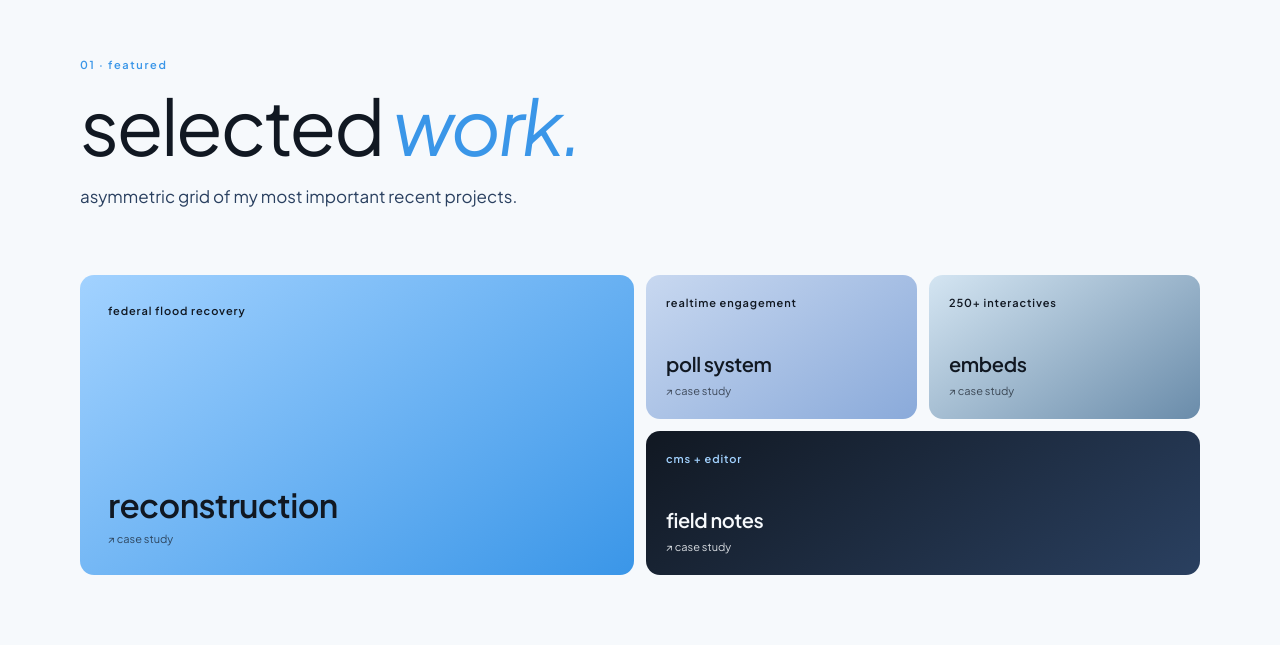
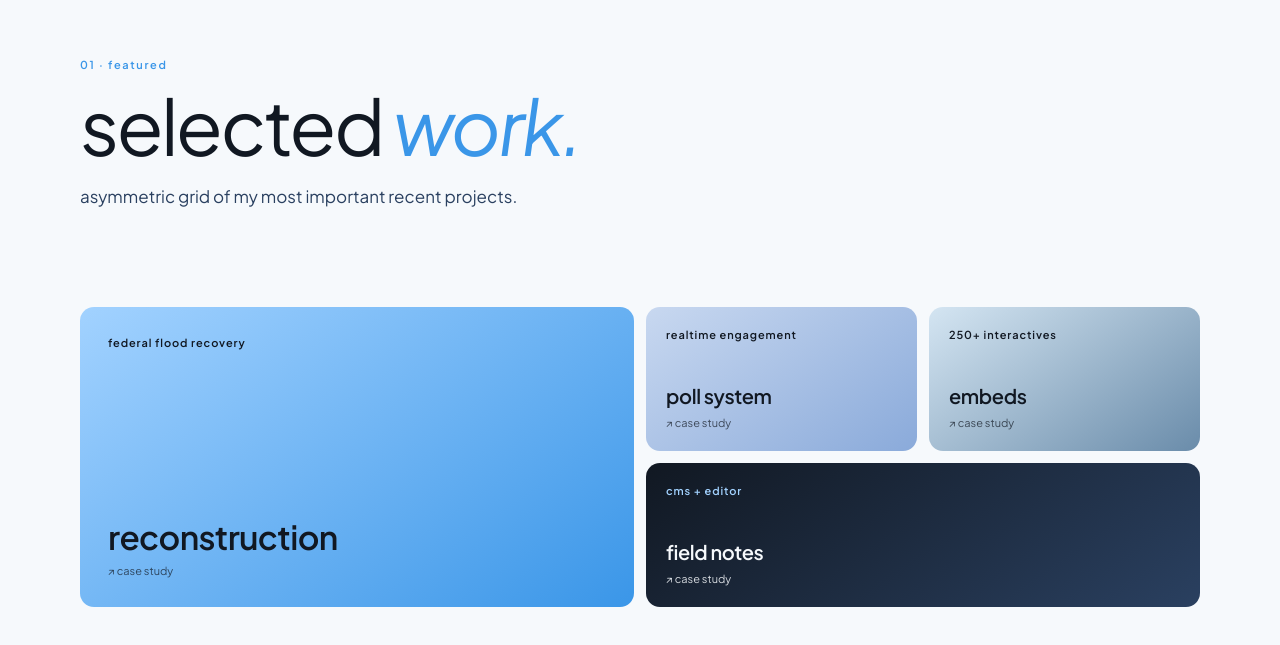
Before and after one commit to kevinshibuya/portfolio, a React (Vite) app: page / in a window 1280 px wide. Shown: the part 959-1604 px from the top of the page. Built offline with nearby package versions, Linux system fonts and the light colour scheme.

Commit message:
feat(projects): cardReveal stagger w/ lg-card lead

```diff
--- a/src/components/sections/Projects.tsx
+++ b/src/components/sections/Projects.tsx
@@ -1,24 +1,36 @@
 import { motion } from 'framer-motion'
 import { useTranslation } from 'react-i18next'
 import { Link } from 'react-router-dom'
-import { RevealOnView, childVariants } from '../ui/RevealOnView'
+import { useMotion } from '../../context/MotionContext'
+import { RevealOnView } from '../ui/RevealOnView'
 import { SectionHeading } from '../ui/SectionHeading'
 import { projects } from '../../data/projects'
+import {
+  VARIANTS,
+  STAGGER_PRESETS,
+  staggerContainer,
+  REDUCED_MOTION_VARIANT,
+} from '../../utils/animations'
 import type { Project } from '../../types/content'
 
-// Wrap react-router's Link with framer-motion so the bento card itself is the
-// grid item — wrapping it in a motion.div instead would put `.bento-card--lg/--md`
-// grid-spans on a grandchild, collapsing the bento layout to uniform 1×1 tiles.
 const MotionLink = motion.create(Link)
 
 export function Projects() {
   const { t, i18n } = useTranslation()
+  const { prefersReducedMotion } = useMotion()
   const lang = i18n.language as 'en' | 'pt'
   const featured = projects.filter((p) => p.featured)
 
+  const parentVariants = prefersReducedMotion
+    ? REDUCED_MOTION_VARIANT
+    : staggerContainer(STAGGER_PRESETS.projectCards)
+  const cardVariants = prefersReducedMotion
+    ? REDUCED_MOTION_VARIANT
+    : VARIANTS.cardReveal
+
   return (
     <section id="projects" className="section">
-      <RevealOnView variant="fade-up">
+      <RevealOnView recipe="stampIn">
         <SectionHeading
           index={t('sections.projects.index')}
           label={t('sections.projects.label')}
@@ -27,16 +39,23 @@ export function Projects() {
         />
       </RevealOnView>
 
-      <RevealOnView variant="stagger-children" staggerAmount={0.06} className="bento">
+      <motion.div
+        className="bento section-spacing-content"
+        initial="hidden"
+        whileInView="visible"
+        viewport={{ once: true, amount: 0.2 }}
+        variants={parentVariants}
+      >
         {featured.map((project) => (
           <BentoCard
             key={project.id}
             project={project}
             lang={lang}
             caseStudy={t('sections.projects.caseStudy')}
+            variants={cardVariants}
           />
         ))}
-      </RevealOnView>
+      </motion.div>
     </section>
   )
 }
@@ -45,9 +64,10 @@ interface BentoCardProps {
   project: Project
   lang: 'en' | 'pt'
   caseStudy: string
+  variants: import('framer-motion').Variants
 }
 
-function BentoCard({ project, lang, caseStudy }: BentoCardProps) {
+function BentoCard({ project, lang, caseStudy, variants }: BentoCardProps) {
   const sizeClass =
     project.size === 'lg'
       ? 'bento-card--lg'
@@ -58,7 +78,7 @@ function BentoCard({ project, lang, caseStudy }: BentoCardProps) {
 
   return (
     <MotionLink
-      variants={childVariants}
+      variants={variants}
       to={`/projects/${project.slug}`}
       className={`bento-card ${sizeClass}${darkClass}`}
       style={{
```
Also changed, not shown: 1 other file (tests, documents, lock files or other folders).
